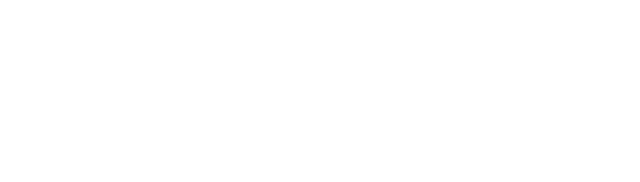
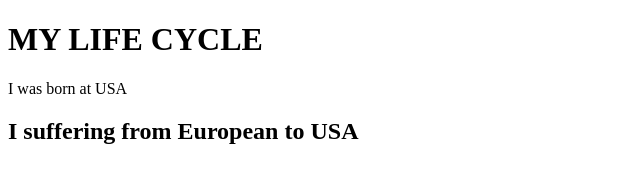
Before and after one commit to veemarvelous/test-project, a plain HTML site: page index.html in a window 1280 px wide. Shown: the whole page, without its empty margins (0-640 px from the left). Drawn offline with Linux system fonts and the light colour scheme.

Commit message:
Add index.css

```diff
--- a/index.html
+++ b/index.html
@@ -6,6 +6,9 @@
     <title>test project</title>
 </head>
 <body>
+    <h1>MY LIFE CYCLE</h1>
+    <P>I was born at USA </P>
+    <h2>I suffering from European to USA</h2>
 
 </body>
 </html>
```
Also changed, not shown: index.css (added).
